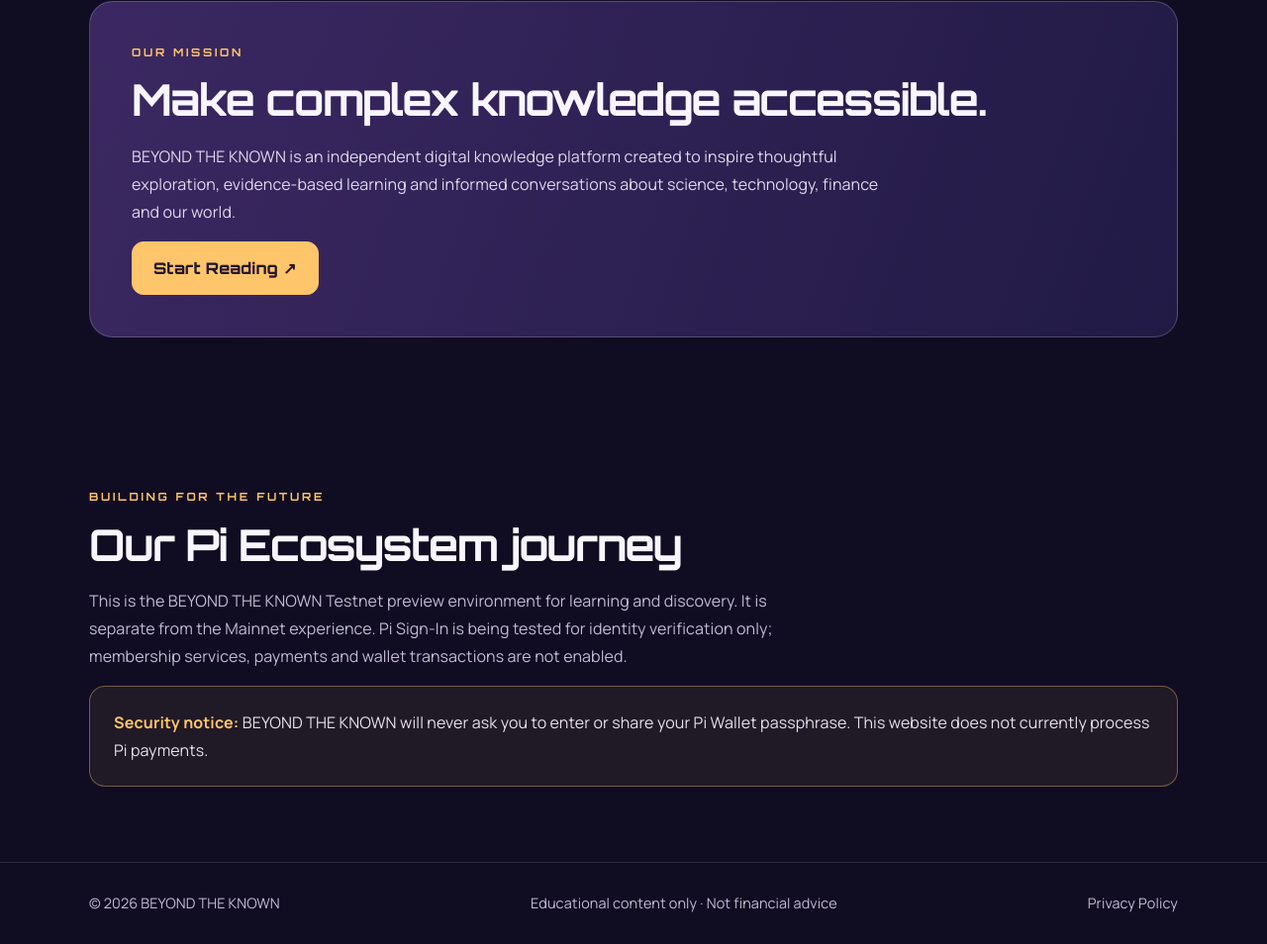
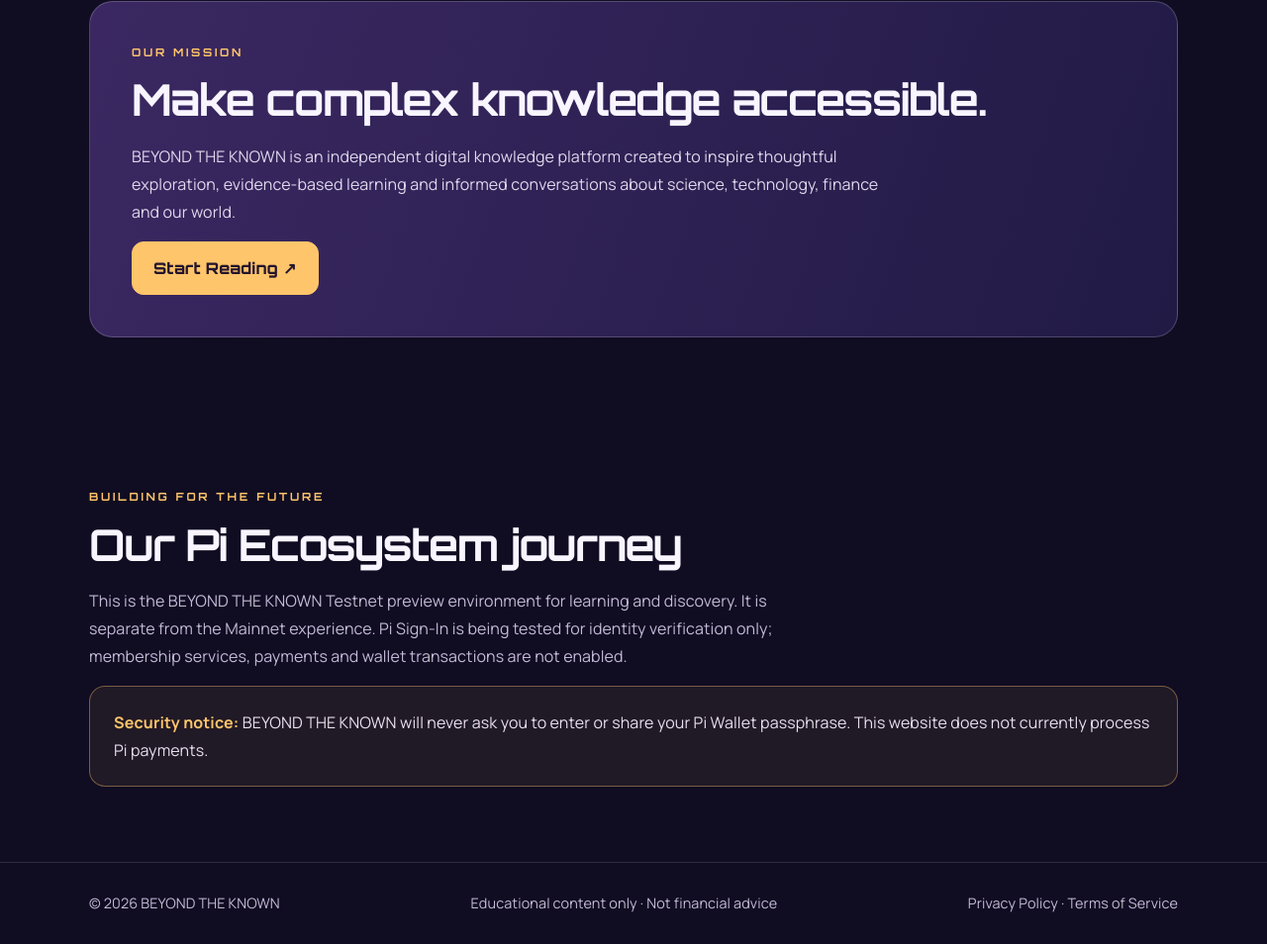
Before and after one commit to Millen5/beyond-known-pi, a plain HTML site: page index.html in a window 1280 px wide. Shown: the part 1773-2727 px from the top of the page at 99% size. Drawn offline with Linux system fonts and the light colour scheme.

Commit message:
Link privacy policy and terms in site footer

```diff
--- a/index.html
+++ b/index.html
@@ -36,7 +36,7 @@ footer{border-top:1px solid var(--line);padding:28px 0;color:var(--muted);font-s
 <section id="about"><div class="wrap"><div class="mission"><div class="eyebrow">Our mission</div><h2>Make complex knowledge accessible.</h2><p>BEYOND THE KNOWN is an independent digital knowledge platform created to inspire thoughtful exploration, evidence-based learning and informed conversations about science, technology, finance and our world.</p><a class="btn gold" href="https://beyondknownstories.blogspot.com/">Start Reading ↗</a></div></div></section>
 <section id="pi"><div class="wrap"><div class="eyebrow">Building for the future</div><h2>Our Pi Ecosystem journey</h2><p class="muted">This is the BEYOND THE KNOWN Testnet preview environment for learning and discovery. It is separate from the Mainnet experience. Pi Sign-In is being tested for identity verification only; membership services, payments and wallet transactions are not enabled.</p><div class="pi-note"><strong>Security notice:</strong> BEYOND THE KNOWN will never ask you to enter or share your Pi Wallet passphrase. This website does not currently process Pi payments.</div></div></section>
 </main>
-<footer><div class="wrap foot"><span>© <span id="year">2026</span> BEYOND THE KNOWN</span><span>Educational content only · Not financial advice</span><span><a href="privacy.html">Privacy Policy</a></span></div></footer>
+<footer><div class="wrap foot"><span>© <span id="year">2026</span> BEYOND THE KNOWN</span><span>Educational content only · Not financial advice</span><span><a href="privacy.html">Privacy Policy</a> · <a href="terms.html">Terms of Service</a></span></div></footer>
 <script>
 document.getElementById("year").textContent=new Date().getFullYear();
 const piStatus=document.getElementById("pi-auth-status");
```
